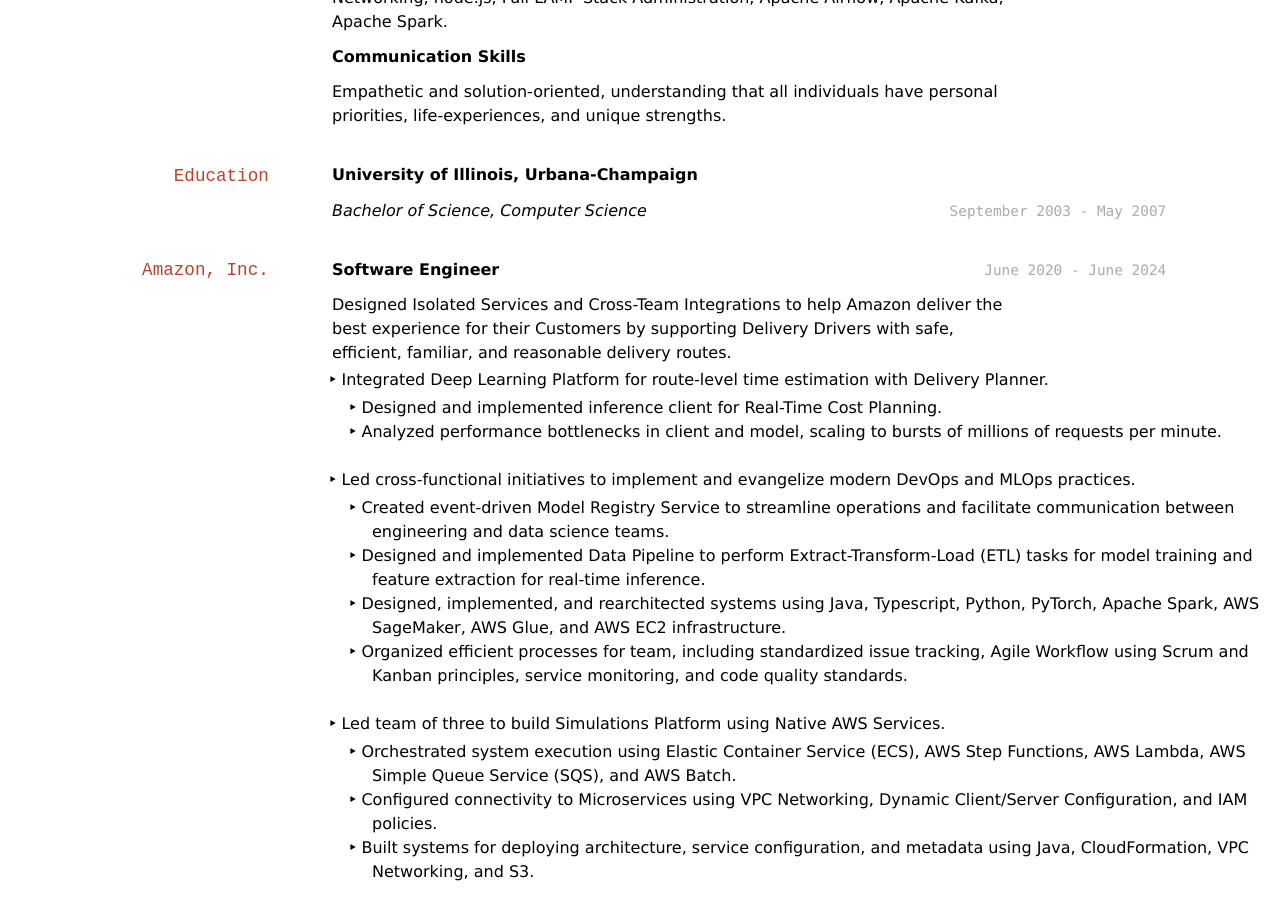
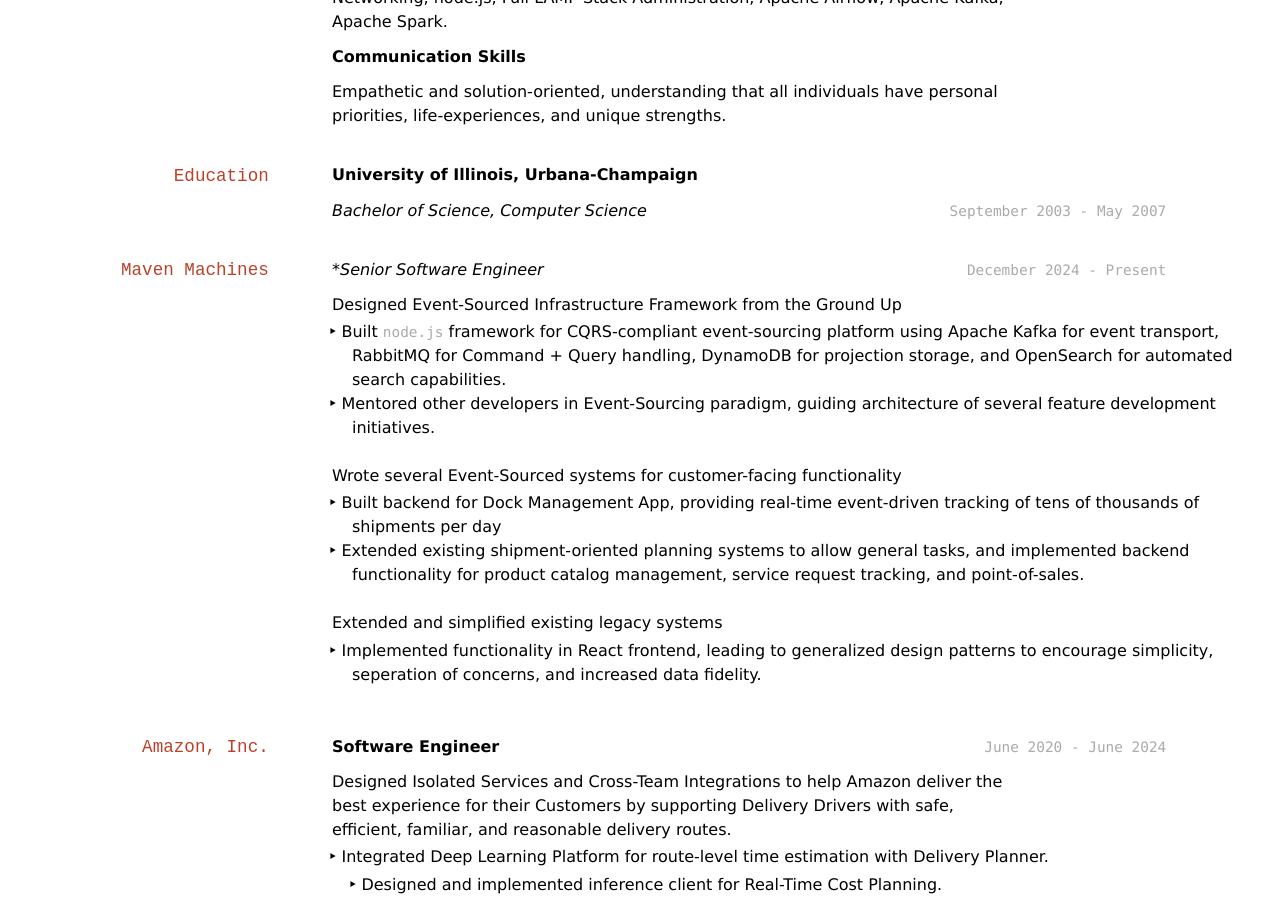
Before and after one commit to jspong/jspong.github.io, a Jekyll site: the page built from resume.md, in a window 1280 px wide and 900 px high, scrolled down 604 px. Built offline with Jekyll 4.4.1, drawn with Linux system fonts in a browser that asks for light colours.

Commit message:
Add Senior Software Engineer role at Maven Machines
Added experience as Senior Software Engineer at Maven Machines, detailing responsibilities and projects.

```diff
--- a/resume.md
+++ b/resume.md
@@ -48,7 +48,23 @@
 *Bachelor of Science, Computer Science*
 `September 2003 - May 2007`
 
+## Maven Machines
+**Senior Software Engineer*
+`December 2024 - Present`
 
+> Designed Event-Sourced Infrastructure Framework from the Ground Up
+
+- Built `node.js` framework for CQRS-compliant event-sourcing platform using Apache Kafka for event transport, RabbitMQ for Command + Query handling, DynamoDB for projection storage, and OpenSearch for automated search capabilities.
+- Mentored other developers in Event-Sourcing paradigm, guiding architecture of several feature development initiatives.
+
+> Wrote several Event-Sourced systems for customer-facing functionality
+
+- Built backend for Dock Management App, providing real-time event-driven tracking of tens of thousands of shipments per day
+- Extended existing shipment-oriented planning systems to allow general tasks, and implemented backend functionality for product catalog management, service request tracking, and point-of-sales.
+
+> Extended and simplified existing legacy systems
+
+- Implemented functionality in React frontend, leading to generalized design patterns to encourage simplicity, seperation of concerns, and increased data fidelity.
 
 ## Amazon, Inc.
 **Software Engineer**
```
